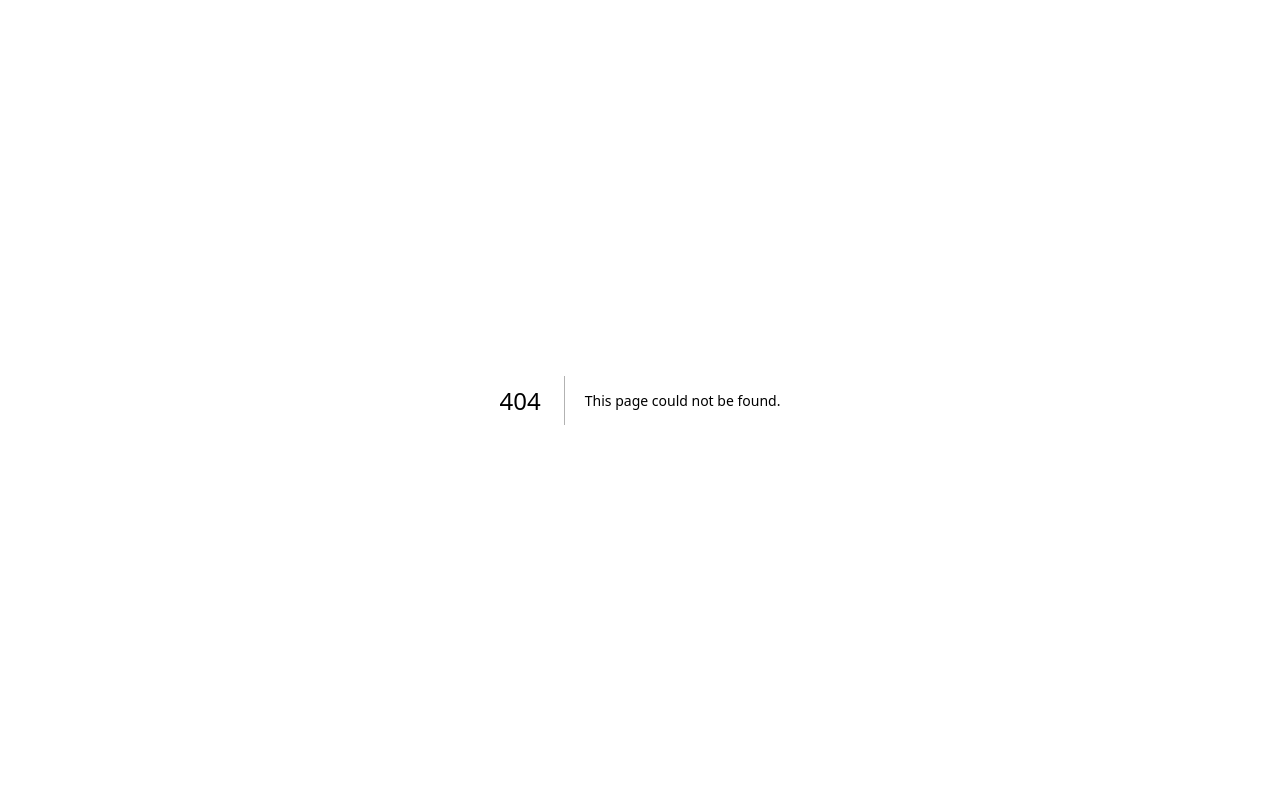
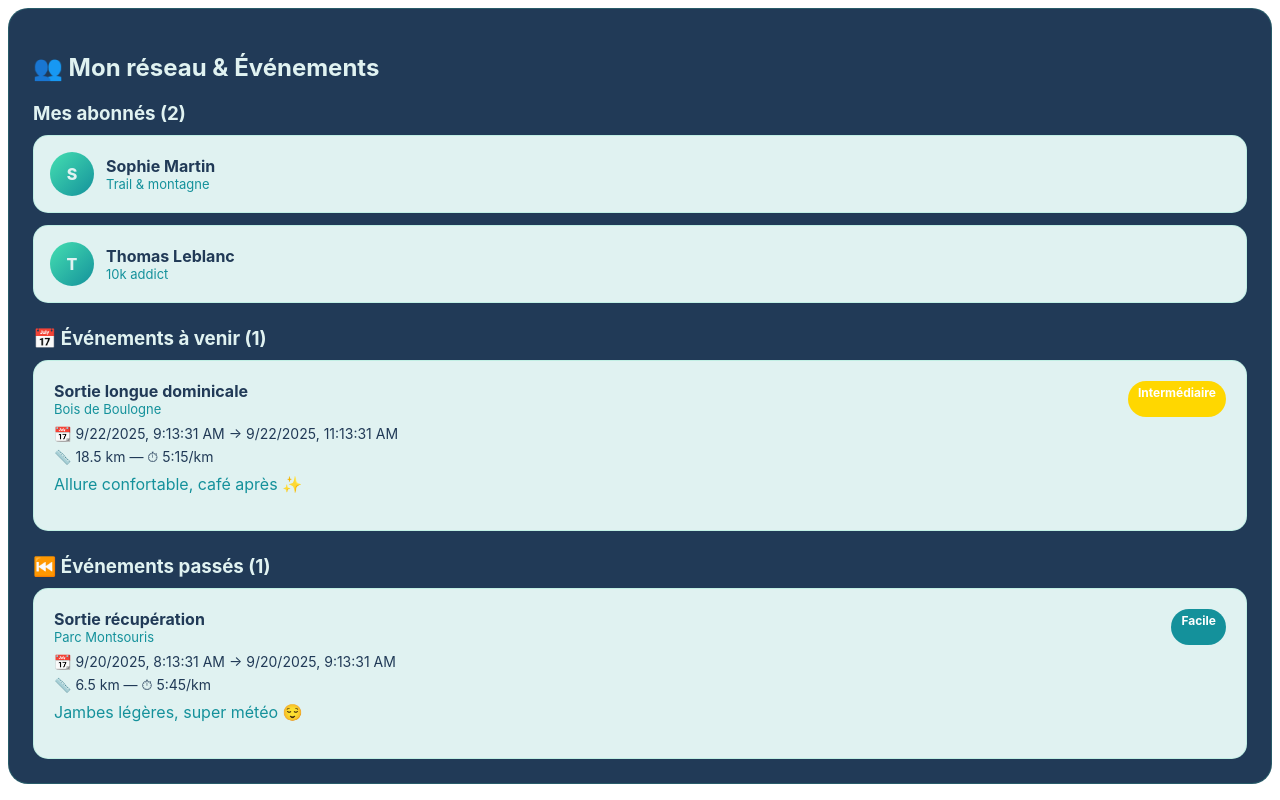
Before and after one commit to rankup-cc/front_riseup, a Next.js app: page /abonnes in a window 1280 px wide. Before the commit this address had no page. Built offline with nearby package versions, Linux system fonts and the light colour scheme.

Commit message:
add page abonnes

```diff
--- a/src/components/layout/Navbar.jsx
+++ b/src/components/layout/Navbar.jsx
@@ -22,6 +22,7 @@ const navLinks = [
     { href: "/dashboard", label: "Suivi personnel" },
     { href: "/trouver", label: "Trouver un partenaire" },
     { href: "/classement", label: "Classements" },
+    { href: "/abonnes", label: "Vos abonnées/evenements" },
 ];
 
 export default function Navbar() {
--- /dev/null
+++ b/src/pages/abonnes.jsx
@@ -0,0 +1,182 @@
+// src/pages/abonnes.jsx
+import React, { useState } from "react";
+
+const COLORS = {
+  bg: "#213A57",
+  card: "#E0F2F1",
+  accent: "#45DFB1",
+  accent2: "#14919B",
+  textDark: "#213A57",
+  textLight: "#E0F2F1",
+  border: "rgba(69, 223, 177, 0.2)",
+};
+
+function fmtDate(d) {
+  try {
+    return new Date(d).toLocaleString();
+  } catch {
+    return d || "-";
+  }
+}
+
+function Pill({ children, color }) {
+  return (
+    <span
+      style={{
+        background: color || COLORS.accent,
+        color: "#fff",
+        padding: "4px 10px",
+        borderRadius: 999,
+        fontSize: 12,
+        fontWeight: 700,
+      }}
+    >
+      {children}
+    </span>
+  );
+}
+
+function EventCard({ ev, tint = COLORS.accent }) {
+  return (
+    <div
+      style={{
+        backgroundColor: COLORS.card,
+        borderRadius: 15,
+        padding: 20,
+        color: COLORS.textDark,
+        border: `1px solid ${COLORS.border}`,
+      }}
+    >
+      <div style={{ display: "flex", justifyContent: "space-between", marginBottom: 8 }}>
+        <div>
+          <div style={{ fontWeight: 700, fontSize: 16 }}>{ev.title}</div>
+          <div style={{ color: COLORS.accent2, fontSize: 13 }}>{ev.location ?? "—"}</div>
+        </div>
+        <Pill color={tint}>{ev.type || "Évènement"}</Pill>
+      </div>
+      <div style={{ fontSize: 14, marginBottom: 6 }}>
+        📆 {fmtDate(ev.start_time)} → {fmtDate(ev.end_time)}
+      </div>
+      <div style={{ fontSize: 14 }}>
+        📏 {ev.kilometre ?? "-"} km — ⏱ {ev.allure_visee ?? "-"}
+      </div>
+      {ev.description && (
+        <p style={{ marginTop: 8, color: COLORS.accent2 }}>{ev.description}</p>
+      )}
+    </div>
+  );
+}
+
+function PersonCard({ p }) {
+  return (
+    <div
+      style={{
+        backgroundColor: COLORS.card,
+        borderRadius: 15,
+        padding: 16,
+        color: COLORS.textDark,
+        border: `1px solid ${COLORS.border}`,
+        display: "flex",
+        alignItems: "center",
+        gap: 12,
+        justifyContent: "space-between",
+      }}
+    >
+      <div style={{ display: "flex", alignItems: "center", gap: 12 }}>
+        <div
+          style={{
+            width: 44,
+            height: 44,
+            borderRadius: "50%",
+            background: `linear-gradient(135deg, ${COLORS.accent}, ${COLORS.accent2})`,
+            color: COLORS.textLight,
+            display: "flex",
+            alignItems: "center",
+            justifyContent: "center",
+            fontWeight: 800,
+          }}
+        >
+          {p.initials}
+        </div>
+        <div>
+          <div style={{ fontWeight: 700 }}>{p.name}</div>
+          <div style={{ color: COLORS.accent2, fontSize: 13 }}>{p.bio || "Coureur·se"}</div>
+        </div>
+      </div>
+    </div>
+  );
+}
+
+export default function AbonnesPage() {
+  const [followers] = useState([
+    { id: 1, name: "Sophie Martin", initials: "S", bio: "Trail & montagne" },
+    { id: 2, name: "Thomas Leblanc", initials: "T", bio: "10k addict" },
+  ]);
+
+  const [upcoming] = useState([
+    {
+      id: 11,
+      title: "Sortie longue dominicale",
+      type: "Intermédiaire",
+      location: "Bois de Boulogne",
+      start_time: new Date(Date.now() + 36e5).toISOString(),
+      end_time: new Date(Date.now() + 3 * 36e5).toISOString(),
+      kilometre: 18.5,
+      allure_visee: "5:15/km",
+      description: "Allure confortable, café après ✨",
+    },
+  ]);
+
+  const [past] = useState([
+    {
+      id: 21,
+      title: "Sortie récupération",
+      type: "Facile",
+      location: "Parc Montsouris",
+      start_time: new Date(Date.now() - 48 * 36e5).toISOString(),
+      end_time: new Date(Date.now() - 47 * 36e5).toISOString(),
+      kilometre: 6.5,
+      allure_visee: "5:45/km",
+      description: "Jambes légères, super météo 😌",
+    },
+  ]);
+
+  return (
+    <div
+      style={{
+        backgroundColor: COLORS.bg,
+        borderRadius: 20,
+        padding: 24,
+        border: `1px solid ${COLORS.border}`,
+        fontFamily: "'Inter', sans-serif",
+        color: COLORS.textLight,
+      }}
+    >
+      <h2 style={{ marginBottom: 20 }}>👥 Mon réseau & Événements</h2>
+
+      {/* Section abonnés */}
+      <h3 style={{ marginBottom: 10 }}>Mes abonnés ({followers.length})</h3>
+      <div style={{ display: "grid", gap: 12, marginBottom: 24 }}>
+        {followers.map((p) => (
+          <PersonCard key={p.id} p={p} />
+        ))}
+      </div>
+
+      {/* Section événements futurs */}
+      <h3 style={{ marginBottom: 10 }}>📅 Événements à venir ({upcoming.length})</h3>
+      <div style={{ display: "grid", gap: 14, marginBottom: 24 }}>
+        {upcoming.map((ev) => (
+          <EventCard key={ev.id} ev={ev} tint="#FFD700" />
+        ))}
+      </div>
+
+      {/* Section événements passés */}
+      <h3 style={{ marginBottom: 10 }}>⏮️ Événements passés ({past.length})</h3>
+      <div style={{ display: "grid", gap: 14 }}>
+        {past.map((ev) => (
+          <EventCard key={ev.id} ev={ev} tint={COLORS.accent2} />
+        ))}
+      </div>
+    </div>
+  );
+}
```
Also changed, not shown: src/App.jsx (+13 -1 lines), src/components/ActivityMap/activityfeed.jsx (+30 -3 lines), src/components/ActivityMap/maptrouver.jsx (+92 -2 lines).
